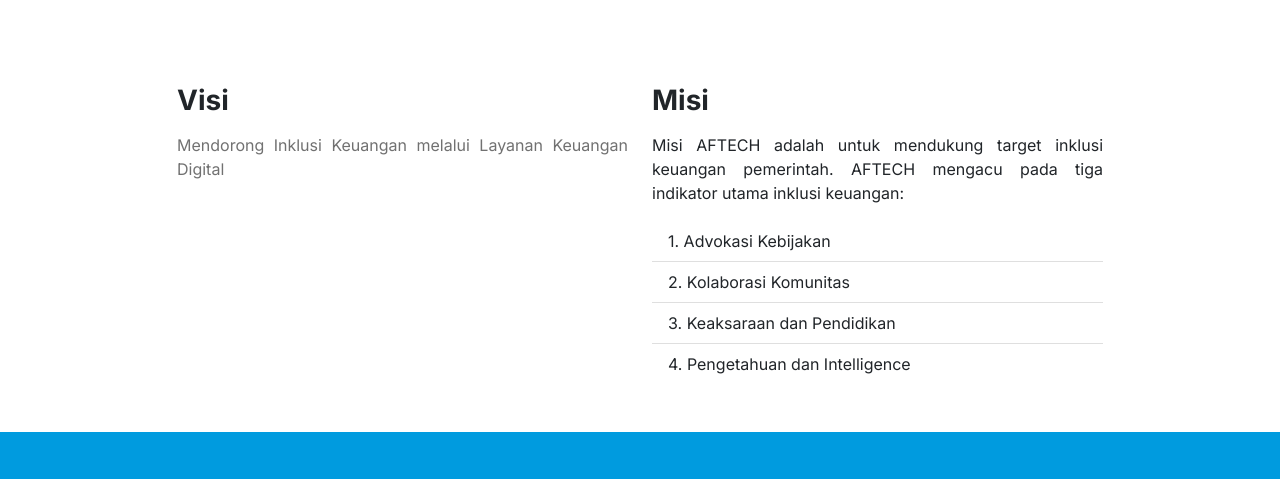
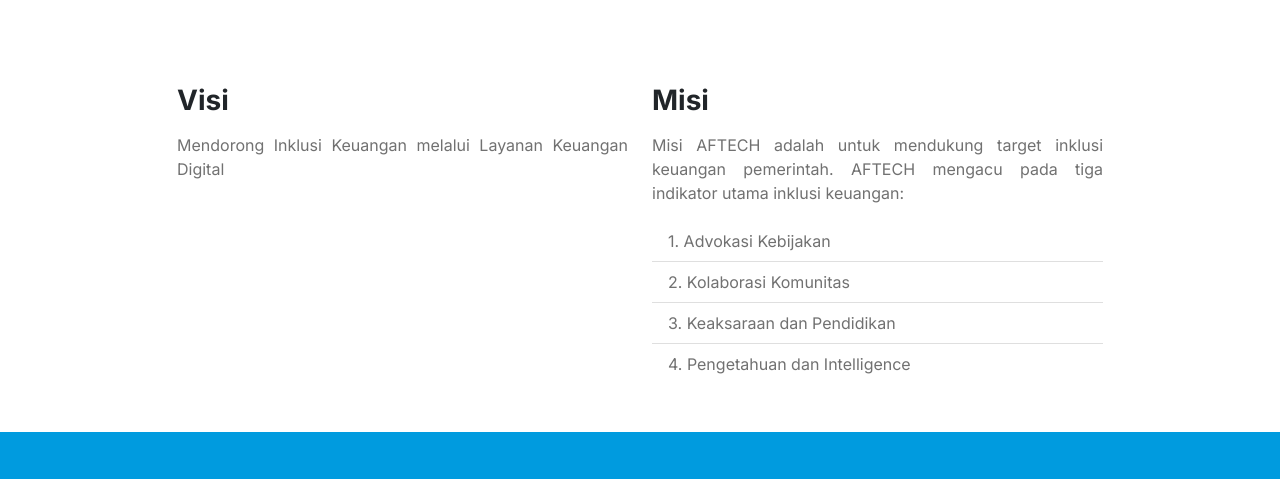
Before and after one commit to Fasfashannn/kartu-nama-fix, a plain HTML site: page index.html in a window 1280 px wide. Shown: the part 1260-1739 px from the top of the page. Drawn offline with nearby package versions, Linux system fonts and the light colour scheme.

Commit message:
mengubah warna visi

```diff
--- a/index.html
+++ b/index.html
@@ -93,12 +93,12 @@
             </div>
             <div class="col-md-6 col-xl-5 mision">
                 <h3 style="font-weight: 700;">Misi</h3>
-                <p class="mt-3">Misi AFTECH adalah untuk mendukung target inklusi keuangan pemerintah. AFTECH mengacu pada tiga indikator utama inklusi keuangan:</p>
-                <ul class="list-group list-group-flush ">
-                    <li class="list-group-item">1. Advokasi Kebijakan</li>
-                    <li class="list-group-item">2. Kolaborasi Komunitas</li>
-                    <li class="list-group-item">3. Keaksaraan dan Pendidikan</li>
-                    <li class="list-group-item">4. Pengetahuan dan Intelligence</li>
+                <p style="color: #717171" class="mt-3">Misi AFTECH adalah untuk mendukung target inklusi keuangan pemerintah. AFTECH mengacu pada tiga indikator utama inklusi keuangan:</p>
+                <ul  class="list-group list-group-flush list-visi">
+                    <li style="color: #717171;" class="list-group-item">1. Advokasi Kebijakan</li>
+                    <li style="color: #717171;" class="list-group-item">2. Kolaborasi Komunitas</li>
+                    <li style="color: #717171;" class="list-group-item">3. Keaksaraan dan Pendidikan</li>
+                    <li style="color: #717171;" class="list-group-item">4. Pengetahuan dan Intelligence</li>
                   </ul>
             </div>
         </div>
```
